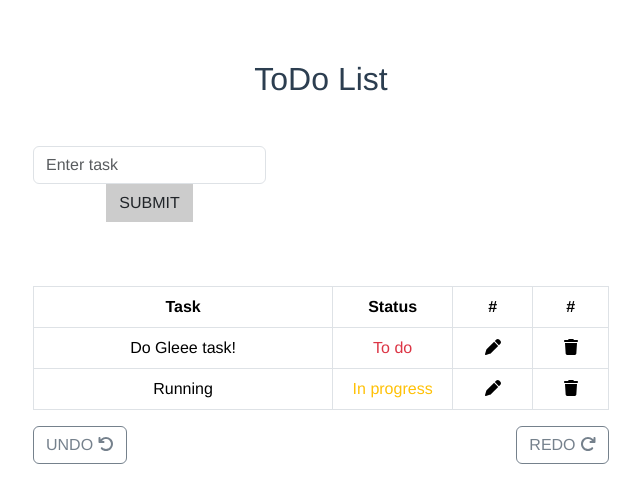
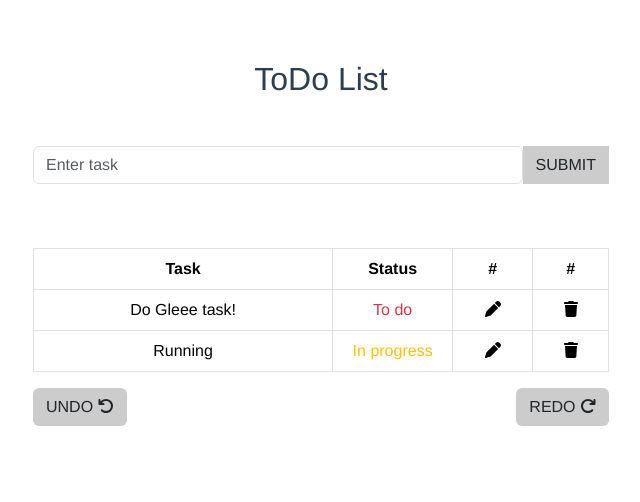
Before and after one commit to PatrickHieu/Todo-App, a Vue app in the folder todo-app/: page / in a window 1280 px wide. Shown: the top 502 px of the page, without its empty margins (319-959 px from the left). Built offline with nearby package versions, Linux system fonts and the light colour scheme.

Commit message:
fix code

```diff
--- a/todo-app/src/components/TodoApp.vue
+++ b/todo-app/src/components/TodoApp.vue
@@ -4,14 +4,12 @@
 
     <!-- input -->
     <div class="d-flex mt-5">
-      <form>
-        <input v-model="task" @keyup.enter="submitTask" type="text" placeholder="Enter task" class="form-control w-100" @input="onInput">
+        <input v-model="task" @keyup.enter="submitTask" type="text" placeholder="Enter task" class="form-control w-100">
         <!-- tạo input box cho phép user nhập nội dung và lưu vào biến task thông qua directive "v-model" -->
         <button type="submit" @click="submitTask" class="btn btn-color rounded-0">SUBMIT</button>
-      </form>
     </div>
     <!-- alert -->
-    <div class="alert alert-warning alert-dismissible fade" :class="{ 'show': condition }" role="alert">
+    <div class="alert alert-warning alert-dismissible fade" :class="{ 'show': isExistTask() }" role="alert">
         <strong>Task already exist in your to do list!</strong> Please submit new task.
         <button type="button" class="close" data-dismiss="alert" aria-label="Close">
           <span aria-hidden="true">&times;</span>
@@ -59,11 +57,11 @@
       </tbody>
     </table>
     <div>
-      <button class="btn btn-right btn-color" @click="undoTask" :disabled ="undoDisabled">
+      <button class="btn btn-right btn-color" @click="undoTask" :disabled ="!undoDisabled">
         UNDO
         <span class="fa fa-undo"></span>
       </button>
-      <button class="btn btn-left btn-color" @click="redoTask" :disabled ="redoDisabled">
+      <button class="btn btn-left btn-color" @click="redoTask" :disabled ="!redoDisabled">
         REDO
         <span class="fa fa-redo"></span>
       </button>
@@ -73,17 +71,12 @@
 
 <script>
 export default {
-  name: 'HelloWorld',
-  props: {
-    msg: String
-  },
 
   data(){
     return {
       task: '',
       editedTask: null,
       statuses: ["To do", "In progress", "Finished"],
-      condition: false,
       history: [],
       currentIndex: -1,
 
@@ -101,7 +94,8 @@ export default {
   },
 
   computed: {
-    undoDisabled() {
+    undoDisabled(){
+      console.log(this.currentIndex <=0)
       return this.currentIndex <= 0;
     },
     redoDisabled() {
@@ -110,23 +104,14 @@ export default {
   },
 
   methods: {
-    existTask() {
-      const existingTask = this.tasks.find(t => t.name.toLowerCase() === this.task.toLowerCase());
-      if (existingTask) {
-        return true;
-      }
-      return false;
+    isExistTask() {
+      return this.tasks.find(item => item.name.toLowerCase() === this.task.toLowerCase());
     },
 
     submitTask(){
       if(this.task.length === 0) return;
 
-      if(this.existTask()){
-        this.condition = true;
-        return;
-      }else {
-        this.condition = false;
-      }
+      if(this.isExistTask()) return;
 
       if(this.editedTask === null){
         this.tasks.push({
@@ -138,8 +123,6 @@ export default {
         this.editedTask = null;
       }
       this.task = '';
-      return console.log(this.tasks);
-
     },
 
     deleteTask(index){
```
